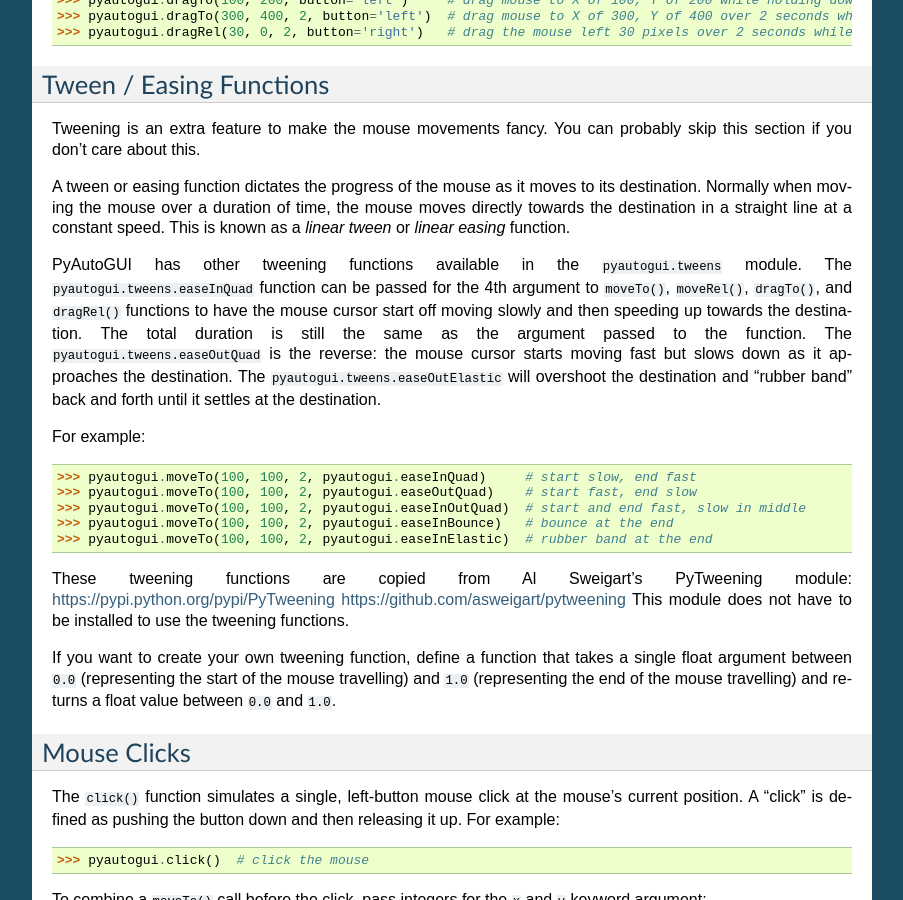
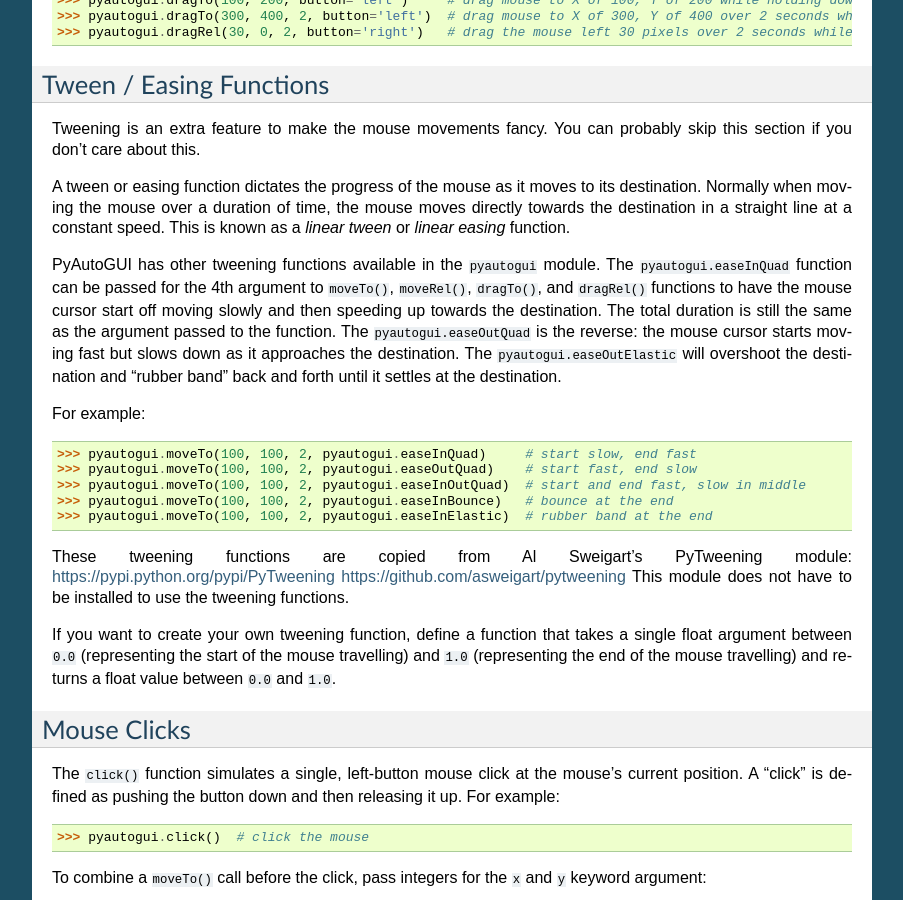
Before and after one commit to asweigart/pyautogui, a Sphinx documentation site: the page built from docs/mouse.rst, in a window 1280 px wide and 900 px high, scrolled down 2086 px. Shown: the whole window, without its empty margins (198-1101 px from the left). Built offline with Sphinx 7.4.7, drawn with Linux system fonts in a browser that asks for light colours.

Commit message:
Updated docs to remove references to 'tweens' module.

```diff
--- a/docs/introduction.rst
+++ b/docs/introduction.rst
@@ -33,7 +33,7 @@
     >>> pyautogui.click()
     >>> pyautogui.moveRel(None, 10)  # move mouse 10 pixels down
     >>> pyautogui.doubleClick()
-    >>> pyautogui.moveTo(500, 500, duration=2, tween=pyautogui.tweens.easeInOutQuad)  # use tweening/easing function to move mouse over 2 seconds.
+    >>> pyautogui.moveTo(500, 500, duration=2, tween=pyautogui.easeInOutQuad)  # use tweening/easing function to move mouse over 2 seconds.
     >>> pyautogui.typewrite('Hello world!', interval=0.25)  # type with quarter-second pause in between each key
     >>> pyautogui.press('esc')
     >>> pyautogui.keyDown('shift')
--- a/docs/mouse.rst
+++ b/docs/mouse.rst
@@ -131,7 +131,7 @@
 
 A tween or easing function dictates the progress of the mouse as it moves to its destination. Normally when moving the mouse over a duration of time, the mouse moves directly towards the destination in a straight line at a constant speed. This is known as a *linear tween* or *linear easing* function.
 
-PyAutoGUI has other tweening functions available in the ``pyautogui.tweens`` module. The ``pyautogui.tweens.easeInQuad`` function can be passed for the 4th argument to ``moveTo()``, ``moveRel()``, ``dragTo()``, and ``dragRel()`` functions to have the mouse cursor start off moving slowly and then speeding up towards the destination. The total duration is still the same as the argument passed to the function. The ``pyautogui.tweens.easeOutQuad`` is the reverse: the mouse cursor starts moving fast but slows down as it approaches the destination. The ``pyautogui.tweens.easeOutElastic`` will overshoot the destination and "rubber band" back and forth until it settles at the destination.
+PyAutoGUI has other tweening functions available in the ``pyautogui`` module. The ``pyautogui.easeInQuad`` function can be passed for the 4th argument to ``moveTo()``, ``moveRel()``, ``dragTo()``, and ``dragRel()`` functions to have the mouse cursor start off moving slowly and then speeding up towards the destination. The total duration is still the same as the argument passed to the function. The ``pyautogui.easeOutQuad`` is the reverse: the mouse cursor starts moving fast but slows down as it approaches the destination. The ``pyautogui.easeOutElastic`` will overshoot the destination and "rubber band" back and forth until it settles at the destination.
 
 For example:
 
```
